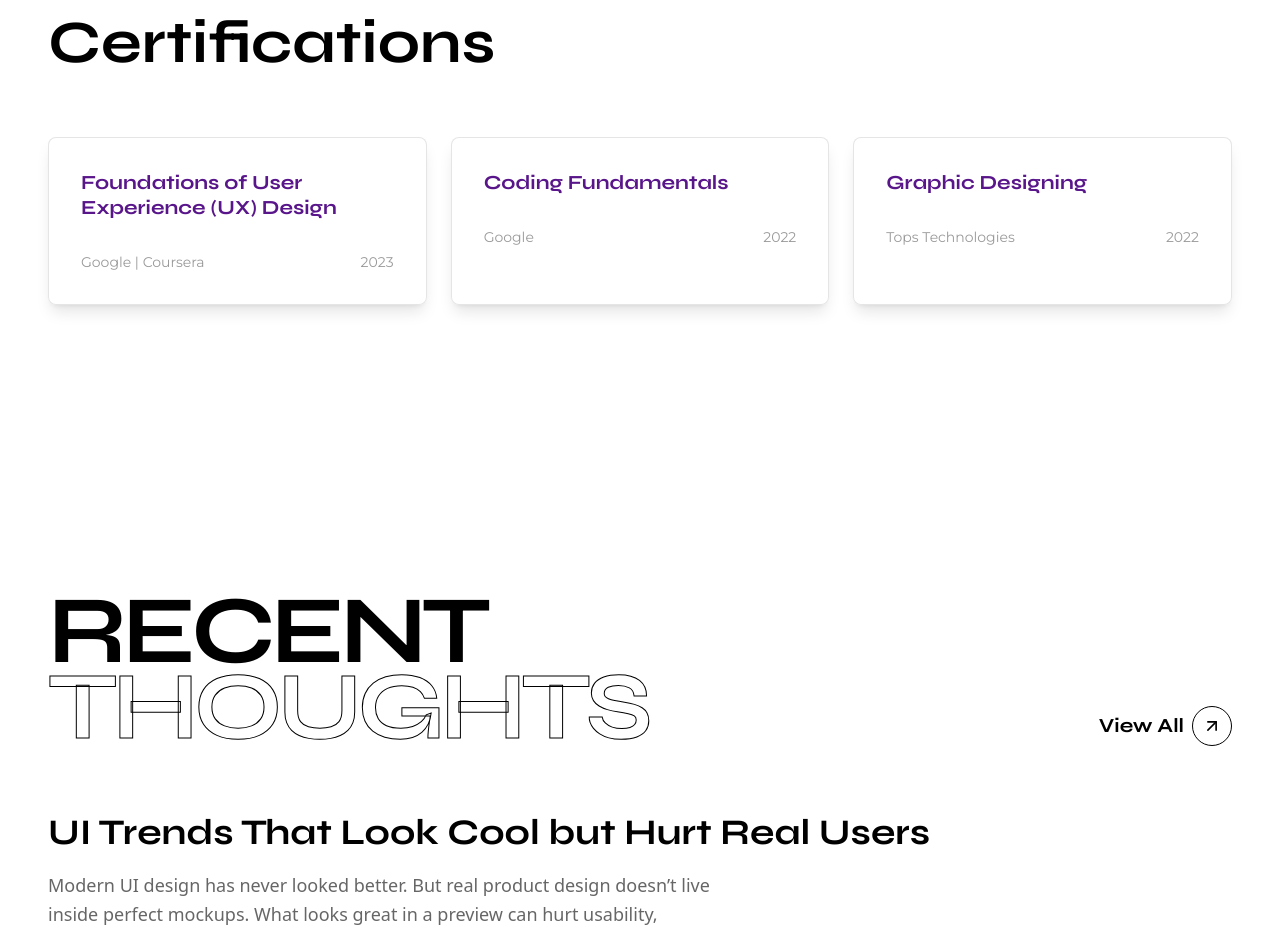
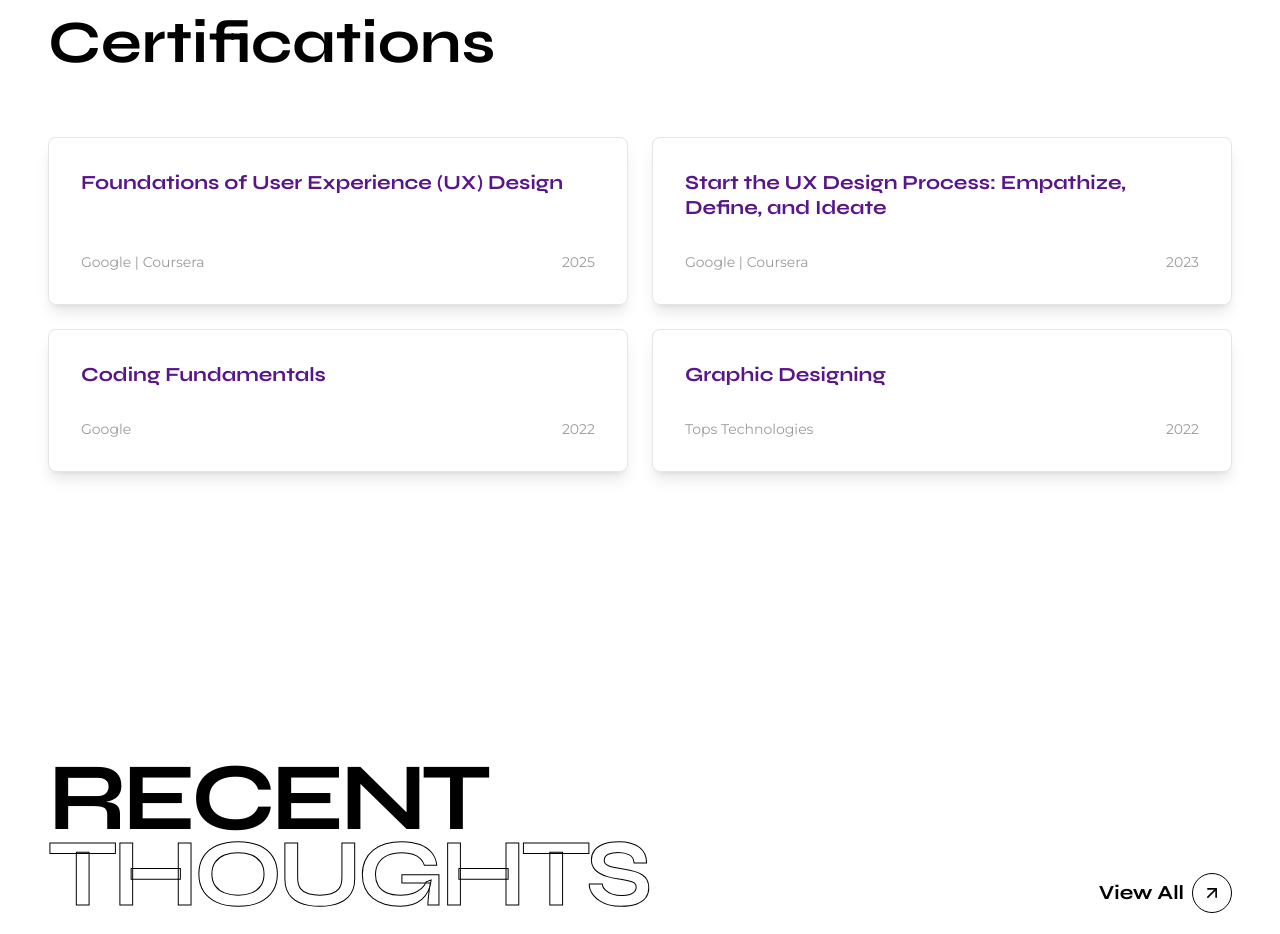
Before and after one commit to JeelThumar/Jeel.Thumar, a React (Vite) app: page / in a window 1280 px wide. Shown: the part 4540-5474 px from the top of the page. Built offline with nearby package versions, Linux system fonts and the light colour scheme.

Commit message:
feat: Update certification data with new entries and links, and refine certification card UI layout.

```diff
--- a/src/components/Certifications.jsx
+++ b/src/components/Certifications.jsx
@@ -9,7 +9,7 @@ const Certifications = () => {
         <section className="py-24 px-6 md:px-12 max-w-7xl mx-auto border-t border-black/10 text-black relative overflow-visible mb-24">
             <Spotlight color="#06b6d4" />
             <h2 className="text-4xl md:text-6xl font-syne font-bold mb-16">Certifications</h2>
-            <div className="grid grid-cols-1 md:grid-cols-2 lg:grid-cols-3 gap-6">
+            <div className="grid grid-cols-1 md:grid-cols-2 gap-6">
                 {certifications.map((cert, index) => (
                     <motion.a
                         href={cert.link}
@@ -20,10 +20,10 @@ const Certifications = () => {
                         whileInView={{ opacity: 1, scale: 1 }}
                         viewport={{ once: true }}
                         whileHover={{ scale: 1.02 }}
-                        className="bg-white/80 backdrop-blur-md border border-black/10 rounded-lg shadow-lg p-8 hover:border-black/20 transition-all block cursor-pointer"
+                        className="bg-white/80 backdrop-blur-md border border-black/10 rounded-lg shadow-lg p-8 hover:border-black/20 transition-all block cursor-pointer h-full flex flex-col"
                     >
-                        <h3 className="text-xl font-bold mb-2 font-syne text-purple-900 leading-tight">{cert.title}</h3>
-                        <div className="flex justify-between items-end mt-8 text-sm text-black/40">
+                        <h3 className="text-xl font-bold mb-8 font-syne text-purple-900 leading-tight">{cert.title}</h3>
+                        <div className="flex justify-between items-end mt-auto text-sm text-black/40">
                             <span>{cert.issuer}</span>
                             <span>{cert.year}</span>
                         </div>
--- a/src/data/index.js
+++ b/src/data/index.js
@@ -153,9 +153,10 @@ export const education = [
 ];
 
 export const certifications = [
-    { title: 'Foundations of User Experience (UX) Design', issuer: 'Google | Coursera', year: '2023', link: '#' },
-    { title: 'Coding Fundamentals', issuer: 'Google', year: '2022', link: '#' },
-    { title: 'Graphic Designing', issuer: 'Tops Technologies', year: '2022', link: '#' },
+    { title: 'Foundations of User Experience (UX) Design', issuer: 'Google | Coursera', year: '2025', link: 'https://www.coursera.org/account/accomplishments/verify/UMJCPWJ6QJBE' },
+    { title: 'Start the UX Design Process: Empathize, Define, and Ideate', issuer: 'Google | Coursera', year: '2023', link: 'https://www.coursera.org/account/accomplishments/verify/5UKVMCP3T3MX' },
+    { title: 'Coding Fundamentals', issuer: 'Google', year: '2022', link: 'https://www.linkedin.com/posts/jeelthumar_google-grasshopper-activity-7084604020706709504-cINN?utm_source=share&utm_medium=member_desktop&rcm=ACoAADh2xs0BtML7xB0tRbwwjsHIz3CikQjqBxY' },
+    { title: 'Graphic Designing', issuer: 'Tops Technologies', year: '2022', link: 'https://www.linkedin.com/posts/jeelthumar_topstechnologies-graphicdesign-activity-7084604397342658561-bQcS?utm_source=share&utm_medium=member_desktop&rcm=ACoAADh2xs0BtML7xB0tRbwwjsHIz3CikQjqBxY' },
 ];
 
 export const blogPosts = [
```
